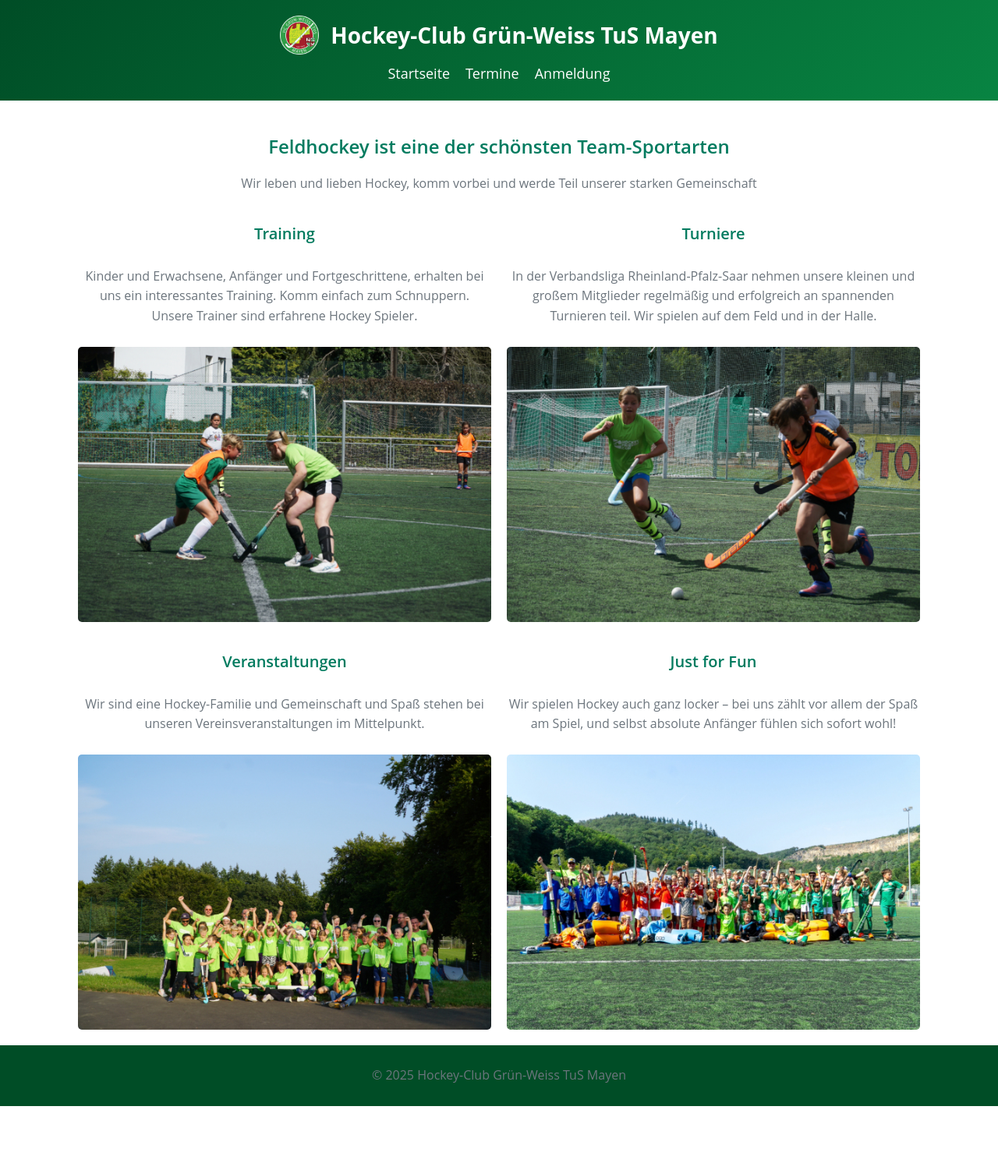
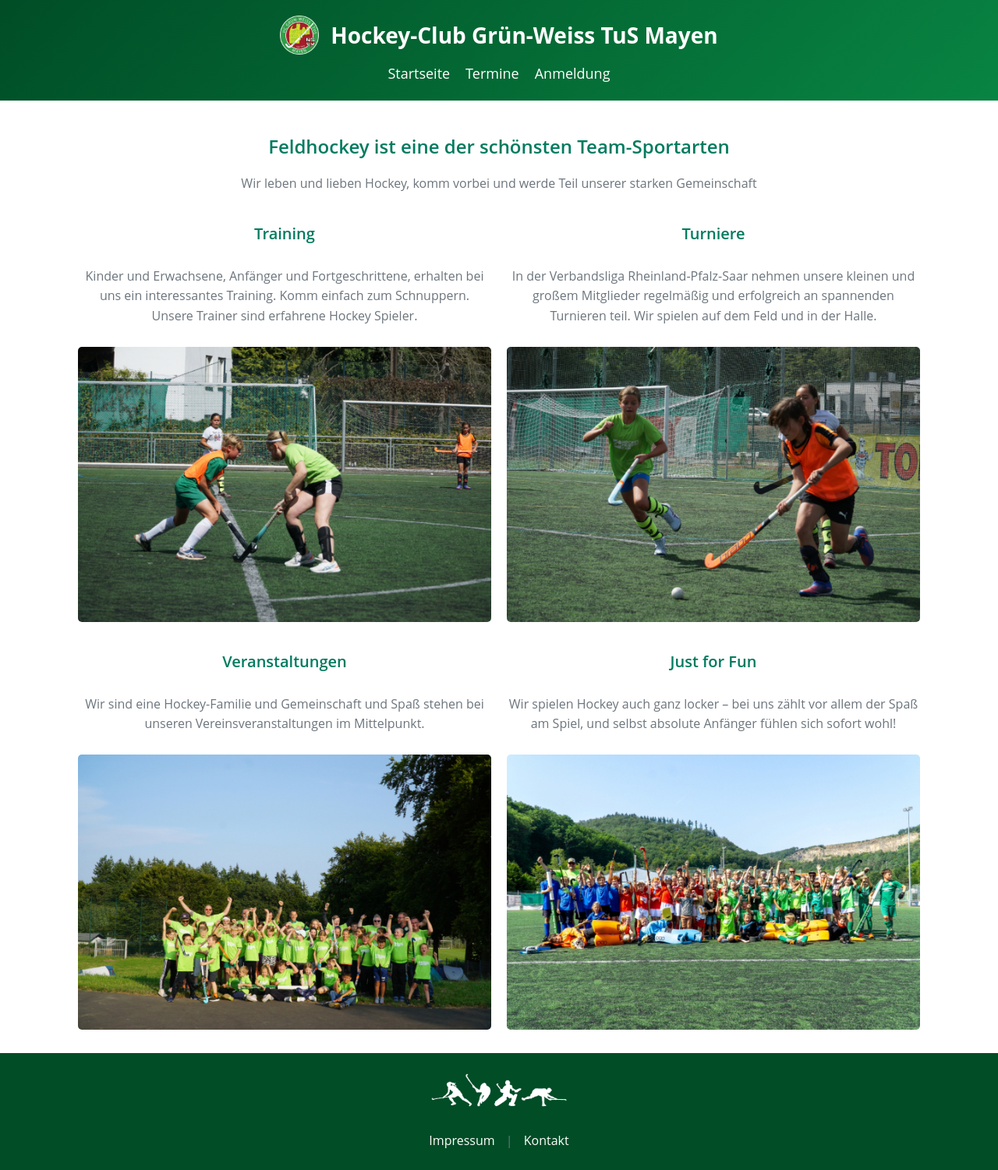
Before and after one commit to hockey-mayen/hockey-mayen.github.io, a Jekyll site: the page built from index.md, in a window 1280 px wide. Shown: the whole page at 78% size. Built offline with Jekyll 4.4.1, drawn with Linux system fonts in a browser that asks for light colours; before the commit the page ends 1419 px from its top, so only the background shows below that.

Commit message:
further commit jekyll now

```diff
--- a/_includes/footer.html
+++ b/_includes/footer.html
@@ -1,3 +1,9 @@
 <footer>
-    <p>&copy; 2025 Hockey-Club Grün-Weiss TuS Mayen</p>
+    <div class="footer-content">
+        <img src="/assets/images/hockey-mayen-white.png" alt="Hockey Mayen Logo" class="footer-logo">
+        <p>
+            <a href="/impressum">Impressum</a> |
+            <a href="/kontakt">Kontakt</a>
+        </p>
+    </div>
 </footer>
--- a/assets/css/footer.css
+++ b/assets/css/footer.css
@@ -1,9 +1,35 @@
-/* Footer */
 footer {
-    text-align: center; /* Zentriert den Text horizontal */
-    padding: 10px 0; /* Abstand oben und unten */
-    background-color: #004d26; /* Gleiche Hintergrundfarbe wie der Header */
-    color: white; /* Textfarbe */
-    font-size: 14px; /* Kleinere Schriftgröße */
-    margin-top: 20px; /* Abstand zum Hauptinhalt */
+    background-color: #004d26; /* Dunkelgrün */
+    color: white; /* Standardfarbe für den Text */
+    text-align: center;
+    padding: 20px 10px;
+    margin-top: 30px;
+    font-size: 14px;
 }
+
+footer a {
+    color: white; /* Gleiche Farbe wie der Standardtext im Footer */
+    text-decoration: none;
+    margin: 0 10px;
+}
+
+footer a:hover {
+    text-decoration: underline; /* Unterstreicht den Link bei Hover */
+}
+
+.footer-content {
+    display: flex;
+    flex-direction: column;
+    align-items: center; /* Zentriert Inhalte im Footer */
+    gap: 10px; /* Abstand zwischen Bild und Text */
+}
+
+.footer-logo {
+    max-width: 180px; /* Reduzierte Breite für das Logo */
+    height: auto; /* Beibehaltung des Seitenverhältnisses */
+    margin-bottom: 10px;
+}
+
+.footer-content p {
+    margin: 5px 0;
+}
```
Also changed, not shown: assets/images/hockey-mayen-white.png (added).
